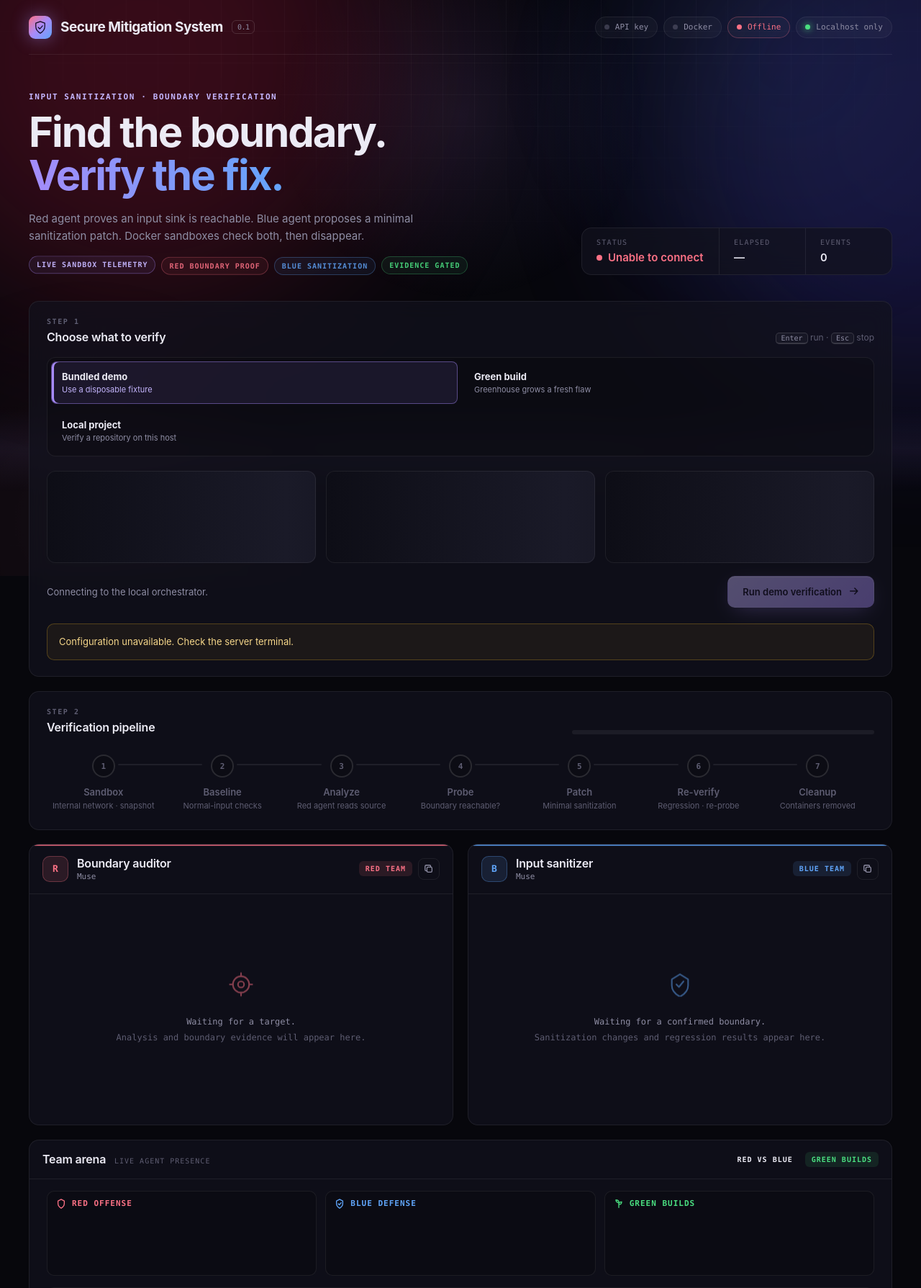
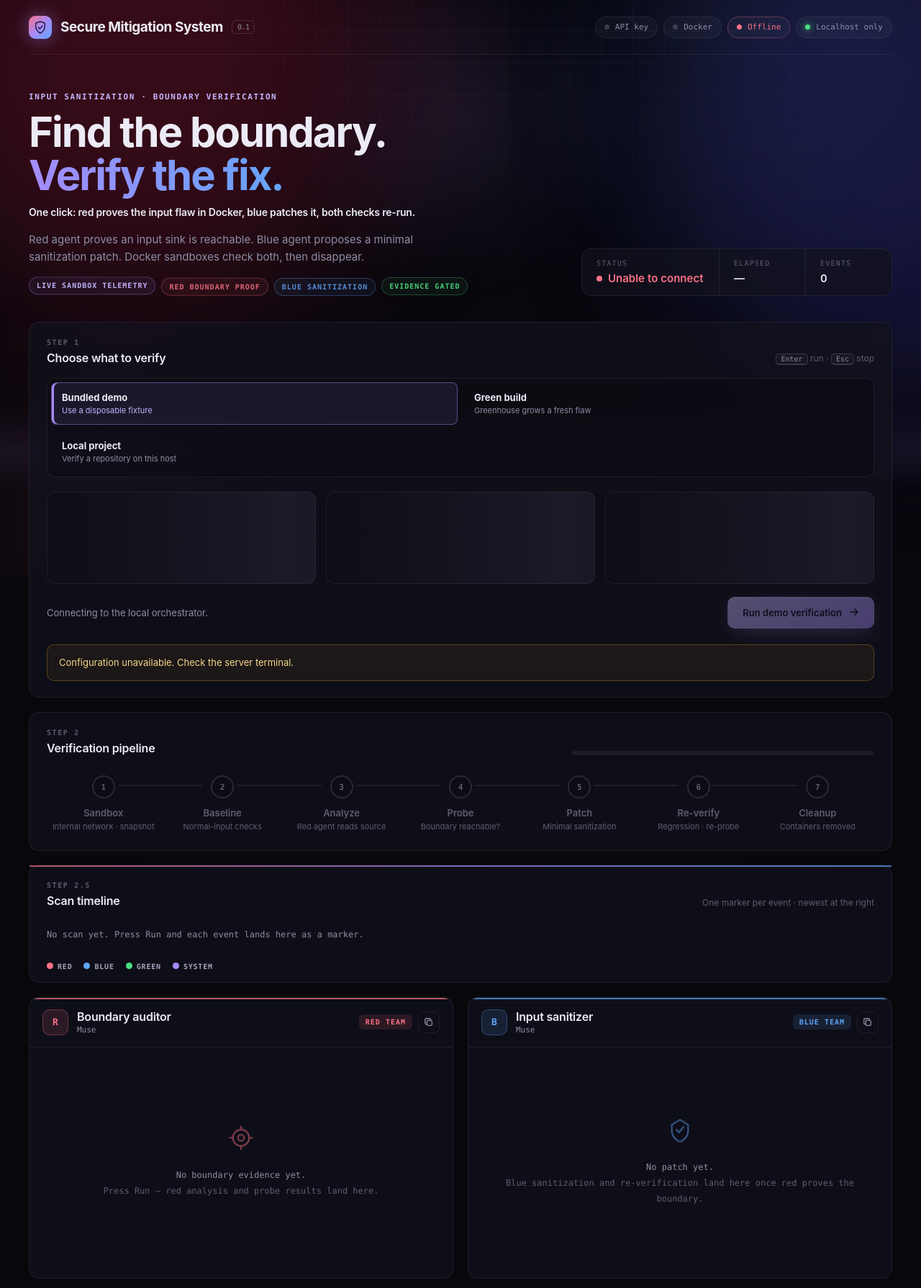
Before and after one commit to hackall360/Secure-Mitigation-System, a PHP site: page / in a window 1280 px wide. Shown: the top 1789 px of the page at 72% size. Run offline with PHP 8.4, Linux system fonts and the light colour scheme.

Commit message:
ui-panels: timeline + hero + empty-state (cherry-pick cdd697d, CSS union with fx)

```diff
--- a/static/app.css
+++ b/static/app.css
@@ -494,3 +494,34 @@ body.scanning .scanline { animation-duration: 3.5s; }
   .orb-red, .orb-blue { translate: 0 0; }
   .agent-chip.speaking, .panel.active { animation: none; }
 }
+/* ---------- impl-ui-panels: hero value prop + scan timeline (appended, do not edit above) ---------- */
+.value-prop { margin: 12px 0 0; font-size: 14px; font-weight: 600; color: var(--text); letter-spacing: -.2px; }
+.timeline-card { --accent: var(--purple); }
+.timeline-card::before { content: ""; position: absolute; left: 0; right: 0; top: 0; height: 2px; background: linear-gradient(90deg, var(--red), var(--purple), var(--blue)); opacity: .7; }
+.timeline { display: flex; align-items: center; gap: 8px; overflow-x: auto; padding: 16px 24px; min-height: 76px; scrollbar-width: thin; scrollbar-color: #2c2c3d transparent; }
+.timeline .empty { margin: 0; color: var(--muted); font: 12px/1.7 var(--mono); white-space: nowrap; }
+.timeline-marker { display: inline-flex; align-items: center; gap: 8px; flex: none; padding: 7px 12px 7px 10px; border: 1px solid var(--border-hi); border-radius: 999px; background: rgba(255,255,255,.03); font: 11px/1.5 var(--mono); color: #d6d5e5; animation: appear .3s var(--ease); }
+.timeline-marker .dot { width: 9px; height: 9px; flex: none; border-radius: 50%; background: var(--faint); }
+.timeline-marker[data-team="red"] .dot { background: var(--red); box-shadow: 0 0 8px var(--red); }
+.timeline-marker[data-team="blue"] .dot { background: var(--blue); box-shadow: 0 0 8px var(--blue); }
+.timeline-marker[data-team="green"] .dot { background: var(--green); box-shadow: 0 0 8px var(--green); }
+.timeline-marker[data-team="research"] .dot { background: #5eead4; box-shadow: 0 0 8px #5eead4; }
+.timeline-marker[data-team="system"] .dot { background: var(--purple); box-shadow: 0 0 8px var(--purple); }
+.timeline-marker .glyph { color: var(--purple-2); font-weight: 700; }
+.timeline-marker[data-kind="success"] .glyph { color: var(--green); }
+.timeline-marker[data-kind="blocked"] .glyph { color: #fda4af; }
+.timeline-marker[data-kind="attack"] .glyph { color: var(--red); }
+.timeline-marker[data-kind="patch"] .glyph { color: var(--blue); }
+.timeline-marker[data-kind="test"] .glyph { color: var(--green); }
+.timeline-marker[data-kind="build"] .glyph { color: var(--amber); }
+.timeline-marker[data-kind="research"] .glyph { color: #5eead4; }
+.timeline-marker time { color: var(--faint); font-size: 10px; }
+#scan-timeline:focus-visible { outline: 2px solid var(--purple-2); outline-offset: 3px; border-radius: 10px; }
+.timeline-legend { display: flex; gap: 16px; padding: 0 24px 16px; font: 600 10px var(--mono); letter-spacing: .8px; text-transform: uppercase; color: #a5a4ba; }
+.timeline-legend .sq { display: inline-block; width: 9px; height: 9px; border-radius: 50%; margin-right: 6px; }
+.timeline-legend .sq.red { background: var(--red); }
+.timeline-legend .sq.blue { background: var(--blue); }
+.timeline-legend .sq.green { background: var(--green); }
+.timeline-legend .sq.purple { background: var(--purple); }
+#run-btn:focus-visible, #stop-btn:focus-visible { outline: 2px solid var(--purple-2); outline-offset: 3px; }
+@media (max-width: 760px) { .team-grid { grid-template-columns: 1fr; } .timeline { padding: 12px 16px; -webkit-overflow-scrolling: touch; } .timeline-marker .tlabel { max-width: 46vw; overflow: hidden; text-overflow: ellipsis; white-space: nowrap; } .timeline-legend { padding: 0 16px 14px; flex-wrap: wrap; } }
--- a/static/app.js
+++ b/static/app.js
@@ -202,6 +202,7 @@ function writeComms(team, text) {
 }
 function writeLine(team, text) {
   const known = team === 'red' || team === 'blue' || team === 'research' || team === 'green' ? team : 'system';
+  try { if (window.Panels && typeof window.Panels.renderTimeline === 'function') window.Panels.renderTimeline(known, text); } catch { /* timeline is decorative */ }
   if (known === 'red' || known === 'blue') {
     append(logs[known], buildEntry(known, text, false));
     document.querySelectorAll('.panel').forEach((panel) => panel.classList.toggle('active', panel.dataset.team === known));
--- a/static/index.html
+++ b/static/index.html
@@ -10,6 +10,7 @@
   <title>Secure Mitigation System · Boundary verification</title>
   <link rel="icon" href="/static/favicon.svg" type="image/svg+xml">
   <link rel="stylesheet" href="/static/app.css">
+  <script src="/static/panels.js" defer></script>
   <script src="/static/app.js" defer></script>
   <script src="/static/fx.js" defer></script>
 </head>
@@ -32,6 +33,7 @@
         <div>
           <p class="eyebrow">Input sanitization · Boundary verification</p>
           <h1>Find the boundary.<br><span class="gradient">Verify the fix.</span></h1>
+          <p class="value-prop">One click: red proves the input flaw in Docker, blue patches it, both checks re-run.</p>
           <p class="lede">Red agent proves an input sink is reachable. Blue agent proposes a minimal sanitization patch. Docker sandboxes check both, then disappear.</p><div class="hype-ticker" aria-hidden="true"><span class="hype-chip">Live sandbox telemetry</span><span class="hype-chip">Red boundary proof</span><span class="hype-chip">Blue sanitization</span><span class="hype-chip">Evidence gated</span></div>
         </div>
         <dl class="stats" aria-label="Session summary">
@@ -93,8 +95,8 @@
         <div class="run-row">
           <p id="target-description" class="target-description">Connecting to the local orchestrator.</p>
           <div class="actions">
+            <button id="run-btn" class="btn primary" disabled><span class="btn-pulse" aria-hidden="true"></span><span id="run-label">Run demo verification</span><span aria-hidden="true" class="arrow"><svg class="icon" viewBox="0 0 16 16"><path d="M2 8h11M9 3.5L13.5 8 9 12.5" fill="none" stroke="currentColor" stroke-width="1.8" stroke-linecap="round" stroke-linejoin="round"/></svg></span></button>
             <button id="stop-btn" class="btn ghost" hidden>Stop scan</button>
-            <button id="run-btn" class="btn primary" disabled><span class="btn-pulse" aria-hidden="true"></span><span id="run-label">Run demo verification</span><span aria-hidden="true" class="arrow"><svg class="icon" viewBox="0 0 16 16"><path d="M2 8h11M9 3.5L13.5 8 9 12.5" fill="none" stroke="currentColor" stroke-width="1.8" stroke-linecap="round" stroke-linejoin="round"/></svg></span></button>
           </div>
         </div>
         <div id="setup" class="setup" role="status" hidden></div>
@@ -116,20 +118,29 @@
         </ol>
       </section>
 
+      <section class="card timeline-card" aria-labelledby="timeline-title">
+        <header class="card-head">
+          <div><p class="eyebrow">Step 2.5</p><h2 id="timeline-title">Scan timeline</h2></div>
+          <p class="hint">One marker per event · newest at the right</p>
+        </header>
+        <div id="scan-timeline" class="timeline" role="log" aria-live="polite" aria-label="Scan timeline" tabindex="0"><p class="empty">No scan yet. Press Run and each event lands here as a marker.</p></div>
+        <div class="timeline-legend" aria-hidden="true"><span><i class="sq red"></i>Red</span><span><i class="sq blue"></i>Blue</span><span><i class="sq green"></i>Green</span><span><i class="sq purple"></i>System</span></div>
+      </section>
+
       <section class="team-grid" aria-label="Agent traces">
         <article class="card panel red" data-team="red">
           <header class="panel-head">
             <div class="who"><span class="avatar" aria-hidden="true">R</span><div><h2>Boundary auditor</h2><span id="red-model" class="model">Muse</span></div></div>
             <div class="panel-tools"><span class="team-label">Red team</span><button class="icon-btn" data-copy="red" title="Copy red team trace" aria-label="Copy red team trace"><svg class="icon" viewBox="0 0 16 16" aria-hidden="true"><rect x="5" y="5" width="8" height="8" rx="2" fill="none" stroke="currentColor" stroke-width="1.5"/><path d="M11 5V4a2 2 0 0 0-2-2H4a2 2 0 0 0-2 2v5a2 2 0 0 0 2 2h1" fill="none" stroke="currentColor" stroke-width="1.5"/></svg></button></div>
           </header>
-          <div id="red-log" class="log" role="log" aria-label="Boundary auditor output"><p class="empty"><span class="empty-icon" aria-hidden="true"><svg class="icon-xl" viewBox="0 0 24 24"><circle cx="12" cy="12" r="8" fill="none" stroke="currentColor" stroke-width="1.5"/><circle cx="12" cy="12" r="3" fill="none" stroke="currentColor" stroke-width="1.5"/><path d="M12 1v3M12 20v3M1 12h3M20 12h3" stroke="currentColor" stroke-width="1.5" stroke-linecap="round"/></svg></span>Waiting for a target.<br><span>Analysis and boundary evidence will appear here.</span></p></div>
+          <div id="red-log" class="log" role="log" aria-label="Boundary auditor output"><p class="empty"><span class="empty-icon" aria-hidden="true"><svg class="icon-xl" viewBox="0 0 24 24"><circle cx="12" cy="12" r="8" fill="none" stroke="currentColor" stroke-width="1.5"/><circle cx="12" cy="12" r="3" fill="none" stroke="currentColor" stroke-width="1.5"/><path d="M12 1v3M12 20v3M1 12h3M20 12h3" stroke="currentColor" stroke-width="1.5" stroke-linecap="round"/></svg></span>No boundary evidence yet.<br><span>Press Run — red analysis and probe results land here.</span></p></div>
         </article>
         <article class="card panel blue" data-team="blue">
           <header class="panel-head">
             <div class="who"><span class="avatar" aria-hidden="true">B</span><div><h2>Input sanitizer</h2><span id="blue-model" class="model">Muse</span></div></div>
             <div class="panel-tools"><span class="team-label">Blue team</span><button class="icon-btn" data-copy="blue" title="Copy blue team trace" aria-label="Copy blue team trace"><svg class="icon" viewBox="0 0 16 16" aria-hidden="true"><rect x="5" y="5" width="8" height="8" rx="2" fill="none" stroke="currentColor" stroke-width="1.5"/><path d="M11 5V4a2 2 0 0 0-2-2H4a2 2 0 0 0-2 2v5a2 2 0 0 0 2 2h1" fill="none" stroke="currentColor" stroke-width="1.5"/></svg></button></div>
           </header>
-          <div id="blue-log" class="log" role="log" aria-label="Input sanitizer output"><p class="empty"><span class="empty-icon" aria-hidden="true"><svg class="icon-xl" viewBox="0 0 24 24"><path d="M12 2l8 5v6c0 5-3.5 8.5-8 11-4.5-2.5-8-6-8-11V7z" fill="none" stroke="currentColor" stroke-width="1.5" stroke-linejoin="round"/><path d="M8.5 12l2.5 2.5 4.5-5.5" fill="none" stroke="currentColor" stroke-width="1.5" stroke-linecap="round" stroke-linejoin="round"/></svg></span>Waiting for a confirmed boundary.<br><span>Sanitization changes and regression results appear here.</span></p></div>
+          <div id="blue-log" class="log" role="log" aria-label="Input sanitizer output"><p class="empty"><span class="empty-icon" aria-hidden="true"><svg class="icon-xl" viewBox="0 0 24 24"><path d="M12 2l8 5v6c0 5-3.5 8.5-8 11-4.5-2.5-8-6-8-11V7z" fill="none" stroke="currentColor" stroke-width="1.5" stroke-linejoin="round"/><path d="M8.5 12l2.5 2.5 4.5-5.5" fill="none" stroke="currentColor" stroke-width="1.5" stroke-linecap="round" stroke-linejoin="round"/></svg></span>No patch yet.<br><span>Blue sanitization and re-verification land here once red proves the boundary.</span></p></div>
         </article>
       </section>
 
@@ -194,7 +205,7 @@
             <button class="icon-btn" data-copy="system" title="Copy activity" aria-label="Copy activity"><svg class="icon" viewBox="0 0 16 16" aria-hidden="true"><rect x="5" y="5" width="8" height="8" rx="2" fill="none" stroke="currentColor" stroke-width="1.5"/><path d="M11 5V4a2 2 0 0 0-2-2H4a2 2 0 0 0-2 2v5a2 2 0 0 0 2 2h1" fill="none" stroke="currentColor" stroke-width="1.5"/></svg></button>
           </div>
         </header>
-        <div id="sys-log" class="log system-log" role="log" aria-label="Sandbox activity"><p class="empty">Ready when you are. Each scan creates and removes its own Docker resources.</p></div>
+        <div id="sys-log" class="log system-log" role="log" aria-label="Sandbox activity"><p class="empty">Ready. Press Run — every sandbox event lands here, with a marker on the timeline above.</p></div>
       </section>
     </main>
 
--- /dev/null
+++ b/static/panels.js
@@ -0,0 +1,74 @@
+// panels.js - Scan-timeline markers fed by writeLine(team, msg) in app.js.
+// CSP-safe: textContent and setAttribute only, no innerHTML, no eval, no inline handlers.
+// Required Notice: Copyright (c) 2026 hackall360. All Rights Reserved for Commercial Use.
+// https://polyformproject.org/licenses/noncommercial/1.0.0
+'use strict';
+
+(function () {
+  const MAX_MARKERS = 100;
+  const KNOWN_TEAMS = ['red', 'blue', 'research', 'green', 'system'];
+  // Every scan opens with sandbox setup, so drop the previous run's markers
+  // and keep the timeline oldest-to-newest for the current run.
+  const SCAN_START = /creating an internal docker network|original-project baseline checks|project specification accepted|greenhouse is growing/i;
+
+  function classify(team, message) {
+    const t = String(message).toLowerCase();
+    if (/exit 0|reachable|verified|check passed/.test(t)) return { glyph: '◆', kind: 'success', label: 'Boundary reached' };
+    if (/exit 1|blocked|not confirmed|rejected|rolled back/.test(t)) return { glyph: '✕', kind: 'blocked', label: 'Blocked' };
+    if (/probe|proving|attack|boundary/.test(t)) return team === 'red'
+      ? { glyph: '➤', kind: 'attack', label: 'Attack attempted' }
+      : { glyph: '➤', kind: 'attack', label: 'Probe event' };
+    if (/patch|sanitiz|replacement/.test(t)) return { glyph: '✚', kind: 'patch', label: 'Patch' };
+    if (/regression|baseline|normal-input|checks passed|starting a fresh target/.test(t)) return { glyph: '✔', kind: 'test', label: 'Test' };
+    if (/greenhouse|growing|seedling|build|demo/.test(t)) return { glyph: '▣', kind: 'build', label: 'Build' };
+    if (/research|intel|cve|osv|ghsa|epss|trivy|grype|scanner/.test(t)) return { glyph: '◉', kind: 'research', label: 'Research' };
+    if (/cleanup|removed|snapshot|network/.test(t)) return { glyph: '○', kind: 'cleanup', label: 'Cleanup' };
+    return { glyph: '·', kind: 'event', label: 'Event' };
+  }
+
+  function clearMarkers(timeline) {
+    timeline.querySelectorAll('.timeline-marker').forEach((node) => node.remove());
+  }
+
+  // Every log event appends one marker: stage color dot + text glyph + short label.
+  function renderTimeline(team, msg) {
+    try {
+      const timeline = document.getElementById('scan-timeline');
+      if (!timeline) return;
+      const known = KNOWN_TEAMS.includes(team) ? team : 'system';
+      const text = String(msg);
+      if (SCAN_START.test(text)) clearMarkers(timeline);
+      const empty = timeline.querySelector('.empty');
+      if (empty) empty.remove();
+      const slot = classify(known, text);
+      const marker = document.createElement('span');
+      marker.className = 'timeline-marker';
+      marker.dataset.team = known;
+      marker.dataset.kind = slot.kind;
+      const dot = document.createElement('i');
+      dot.className = 'dot';
+      dot.setAttribute('aria-hidden', 'true');
+      const glyph = document.createElement('b');
+      glyph.className = 'glyph';
+      glyph.setAttribute('aria-hidden', 'true');
+      glyph.textContent = slot.glyph;
+      const label = document.createElement('span');
+      label.className = 'tlabel';
+      label.textContent = `${slot.label} · ${text.slice(0, 72)}${text.length > 72 ? '…' : ''}`;
+      const stamp = document.createElement('time');
+      stamp.textContent = new Date().toLocaleTimeString([], { hour12: false });
+      marker.setAttribute('title', text.slice(0, 280));
+      marker.append(dot, glyph, label, stamp);
+      const pinned = timeline.scrollWidth - timeline.scrollLeft - timeline.clientWidth < 80;
+      timeline.append(marker);
+      const markers = timeline.querySelectorAll('.timeline-marker');
+      let excess = markers.length - MAX_MARKERS;
+      let i = 0;
+      while (excess > 0 && i < markers.length) { markers[i].remove(); excess -= 1; i += 1; }
+      if (pinned) timeline.scrollLeft = timeline.scrollWidth;
+    } catch { /* timeline is decorative; never break logging */ }
+  }
+
+  window.Panels = window.Panels || {};
+  window.Panels.renderTimeline = renderTimeline;
+})();
```
